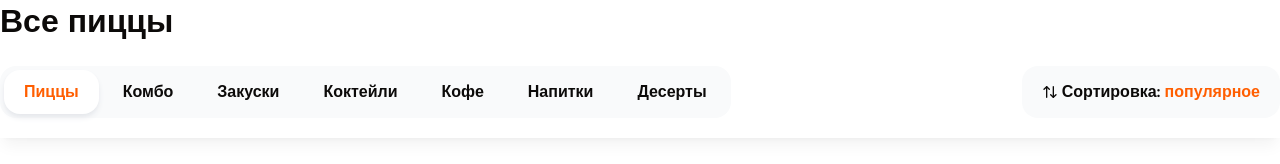
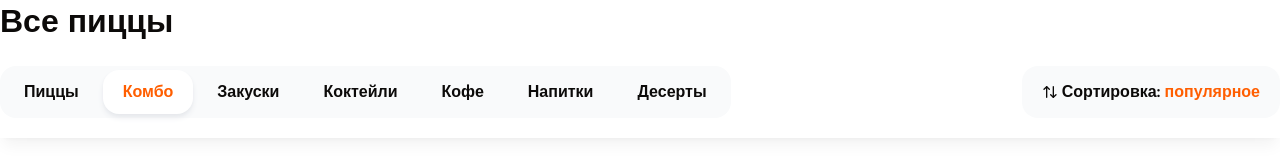
Before and after one commit to prog420/next-pizza, a Next.js app: page / in a window 1280 px wide. Shown: the part 151-315 px from the top of the page. Built offline with nearby package versions, Linux system fonts and the light colour scheme.

Commit message:
Add category selection on scrolling

```diff
--- a/app/page.tsx
+++ b/app/page.tsx
@@ -27,6 +27,7 @@ export default function Home() {
           <div className="flex flex-col gap-16">
             <ProductsGroupList
               title="Пиццы"
+              categoryId={1}
               products={[
                 {
                   id: 1,
@@ -43,38 +44,38 @@ export default function Home() {
                   items: [{price: 550}]
                 },
                 {
-                  id: 1,
+                  id: 3,
                   name: "Чизбургер-пицца",
                   imageUrl: "https://media.dodostatic.net/image/r:584x584/11EED73C6B01E9ECAB89410716435740.avif",
                   price: 500,
                   items: [{price: 500}]
                 },
                 {
-                  id: 2,
+                  id: 4,
                   name: "Пепперони фреш",
                   imageUrl: "https://media.dodostatic.net/image/r:584x584/11EEE204813D7DDB85018555332A9F46.avif",
                   price: 550,
                   items: [{price: 550}]
                 },
                 {
-                  id: 1,
+                  id: 5,
                   name: "Чизбургер-пицца",
                   imageUrl: "https://media.dodostatic.net/image/r:584x584/11EED73C6B01E9ECAB89410716435740.avif",
                   price: 500,
                   items: [{price: 500}]
                 },
                 {
-                  id: 2,
+                  id: 6,
                   name: "Пепперони фреш",
                   imageUrl: "https://media.dodostatic.net/image/r:584x584/11EEE204813D7DDB85018555332A9F46.avif",
                   price: 550,
                   items: [{price: 550}]
                 },
               ]}
-              categoryId={1}
             />
             <ProductsGroupList
               title="Комбо"
+              categoryId={2}
               products={[
                 {
                   id: 1,
@@ -98,7 +99,6 @@ export default function Home() {
                   items: [{price: 900}]
                 },
               ]}
-              categoryId={2}
             />
           </div>
         </div>
--- a/components/shared/categories.tsx
+++ b/components/shared/categories.tsx
@@ -1,31 +1,35 @@
+'use client';
+
 import { cn } from "@/lib/utils";
+import { useCategoryStore } from "@/store/category";
 import React from "react";
 
 interface Props {
     className?: string;
 }
 
-const cats = [
-    'Пиццы',
-    'Комбо',
-    'Закуски',
-    'Коктейли',
-    'Кофе',
-    'Напитки',
-    'Десерты'
-]
-const activeIndex = 0;
+const categories = [
+    {id: 1, name: 'Пиццы'},
+    {id: 2, name: 'Комбо'},
+    {id: 3, name: 'Закуски'},
+    {id: 4, name: 'Коктейли'},
+    {id: 5, name: 'Кофе'},
+    {id: 6, name: 'Напитки'},
+    {id: 7, name: 'Десерты'}
+];
 
 export const Categories: React.FC<Props> = ({ className }) => {
+    const categoryActiveId = useCategoryStore((state) => state.activeId);
+
     return (
         <div className={cn('inline-flex gap-1 bg-gray-50 p-1 rounded-2xl', className)}>
             {
-                cats.map((cat, index) => (
+                categories.map(({name, id}, index) => (
                     <a className={cn(
                         'flex items-center font-bold h-11 rounded-2xl px-5',
-                        activeIndex === index && 'bg-white shadow-md shadow-gray-200 text-primary'
+                        categoryActiveId === id && 'bg-white shadow-md shadow-gray-200 text-primary'
                     )} key={index}>
-                        <button>{cat}</button>
+                        <button>{name}</button>
                     </a>
                 ))
             }
--- a/components/shared/products-group-list.tsx
+++ b/components/shared/products-group-list.tsx
@@ -1,7 +1,11 @@
+'use client';
+
 import React from "react";
+import { useIntersection } from 'react-use';
 import { Title } from "./title";
 import { cn } from "@/lib/utils";
 import { ProductCard } from "./product-card";
+import { useCategoryStore } from "@/store/category";
 
 
 interface Props {
@@ -19,8 +23,22 @@ export const ProductsGroupList: React.FC<Props> = ({
     listClassName,
     categoryId,
 }) => {
+    const setActiveCategoryId = useCategoryStore((state) => state.setActiveId);
+    const intersectionRef = React.useRef(null);
+    const intersection = useIntersection(
+        intersectionRef,{
+            threshold: .4,
+        }
+    )
+
+    React.useEffect(() => {
+        if (intersection?.isIntersecting) {
+            setActiveCategoryId(categoryId);
+        }
+    }, [categoryId, intersection?.isIntersecting, title])
+
     return (
-        <div className={className}>
+        <div className={className} id={title} ref={intersectionRef}>
             <Title text={title} size="lg" className="font-extrabold mb-5" />
 
             <div className={cn('grid grid-cols-3 gap-[50px]', listClassName)}>
--- /dev/null
+++ b/store/category.ts
@@ -0,0 +1,11 @@
+import { create } from "zustand";
+
+interface State {
+    activeId: number;
+    setActiveId: (activeId: number) => void;
+}
+
+export const useCategoryStore = create<State>()((set) => ({
+    activeId: 1,
+    setActiveId: (activeId: number) => set({ activeId }),
+}))
```
